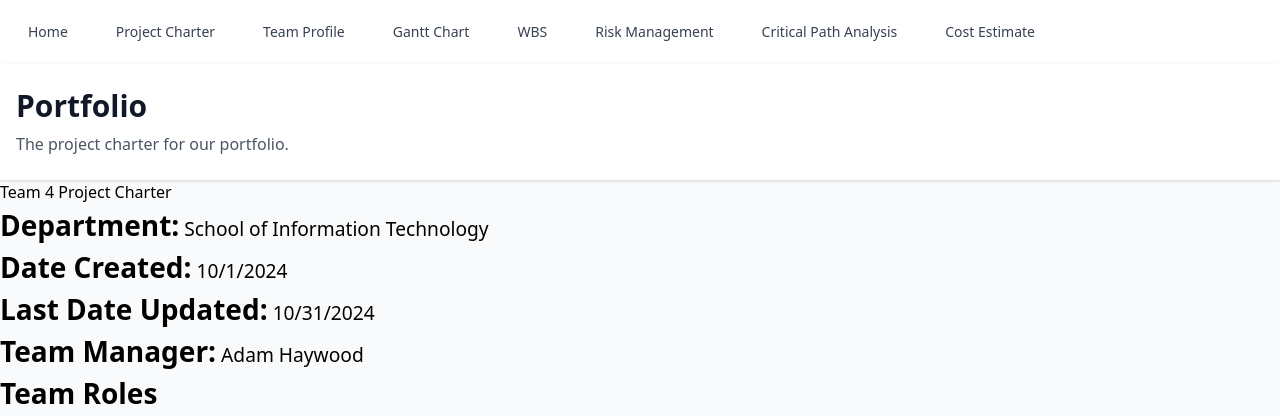
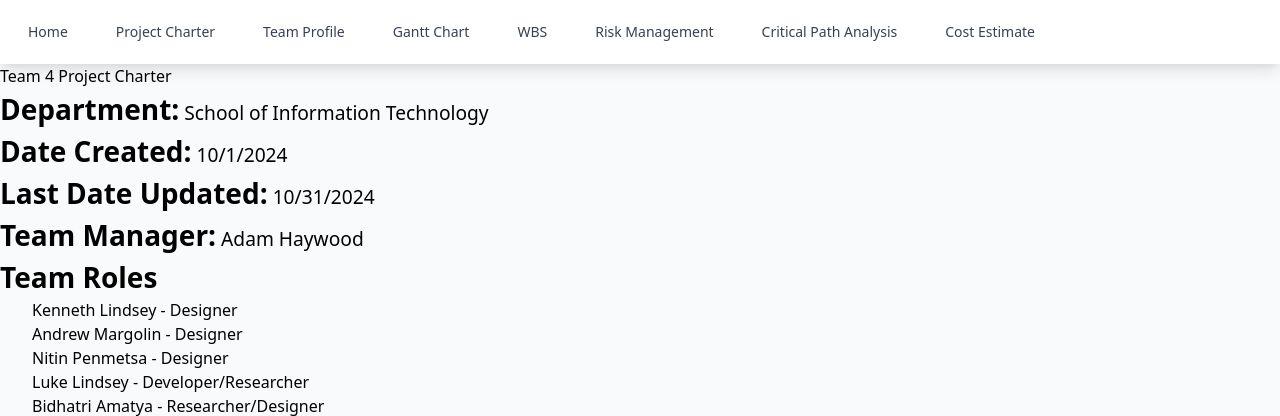
Before and after one commit to andrewmargolin3/PMODashboard, a Flask app: page /project-charter in a window 1280 px wide. Shown: the top 416 px of the page. Run offline with Flask 3, Linux system fonts and the light colour scheme.

Commit message:
update styling

```diff
--- a/templates/layout.html
+++ b/templates/layout.html
@@ -34,14 +34,14 @@
     </nav>
 
     <!-- Header Section -->
-    <header class="bg-white shadow">
+    <!--<header class="bg-white shadow">
         {% block header %}
         <div class="max-w-7xl mx-auto py-6 px-4">
             <h1 class="text-3xl font-bold text-gray-900">Portfolio</h1>
             <p class="mt-2 text-gray-600">A dedicated group of professionals working together to deliver excellence.</p>
         </div>
     {% endblock %}
-        <!--<div class="max-w-7xl mx-auto py-6 px-4">
+        <div class="max-w-7xl mx-auto py-6 px-4">
             <h1 class="text-3xl font-bold text-gray-900">Portfolio</h1>
             <p class="mt-2 text-gray-600">A dedicated group of professionals working together to deliver excellence.</p>
         </div>
--- a/templates/project_charter.html
+++ b/templates/project_charter.html
@@ -106,12 +106,13 @@
 </html>
 -->
 {% extends "layout.html" %}
-{% block header %}
+<!--{% block header %}
 <div class="max-w-7xl mx-auto py-6 px-4">
     <h1 class="text-3xl font-bold text-gray-900">Portfolio</h1>
     <p class="mt-2 text-gray-600">The project charter for our portfolio.</p>
 </div>
 {% endblock %}
+-->
 {% block content %}
 <h1>Team 4 Project Charter</h1>
     <div class="section">
```
